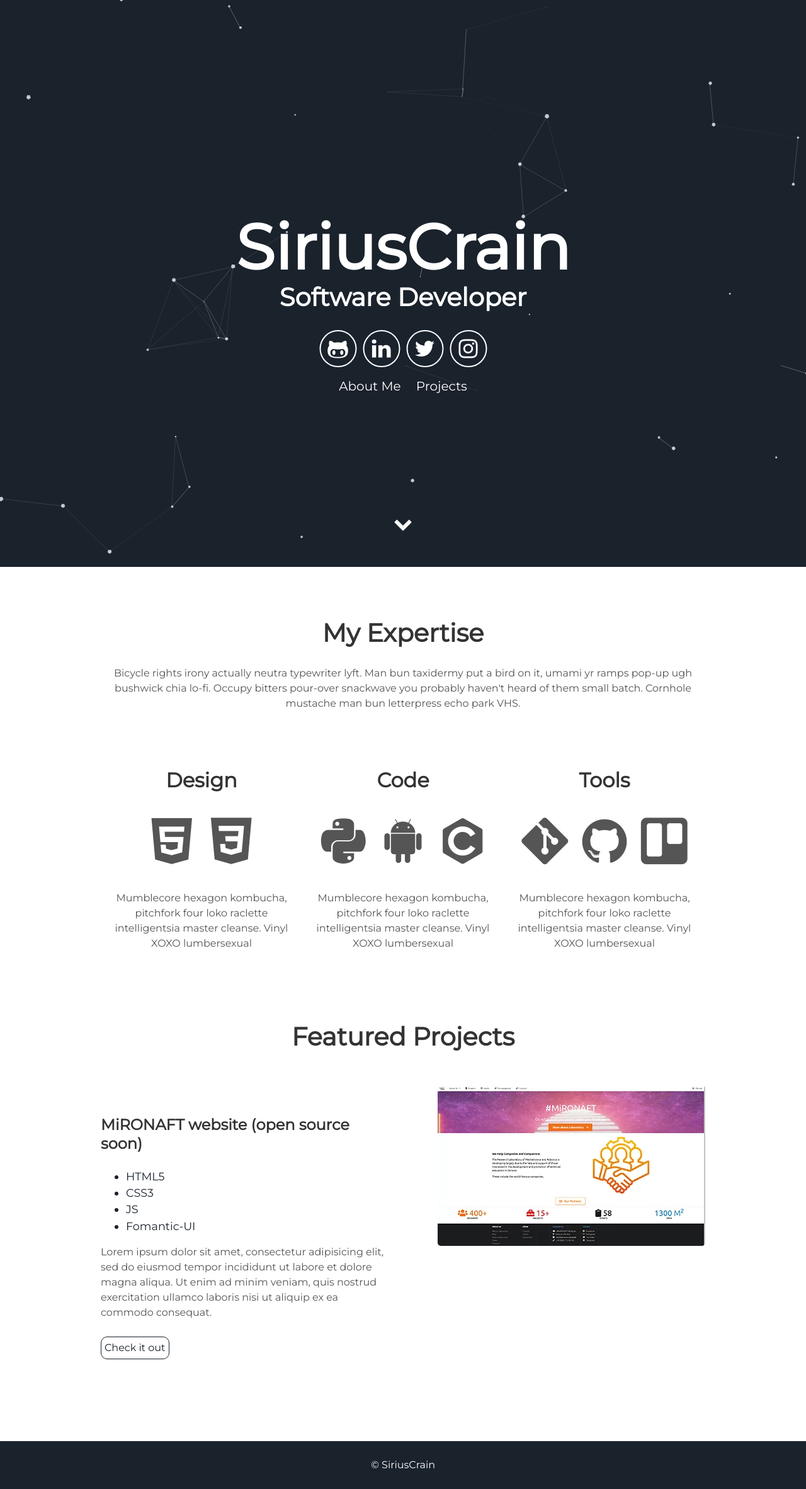
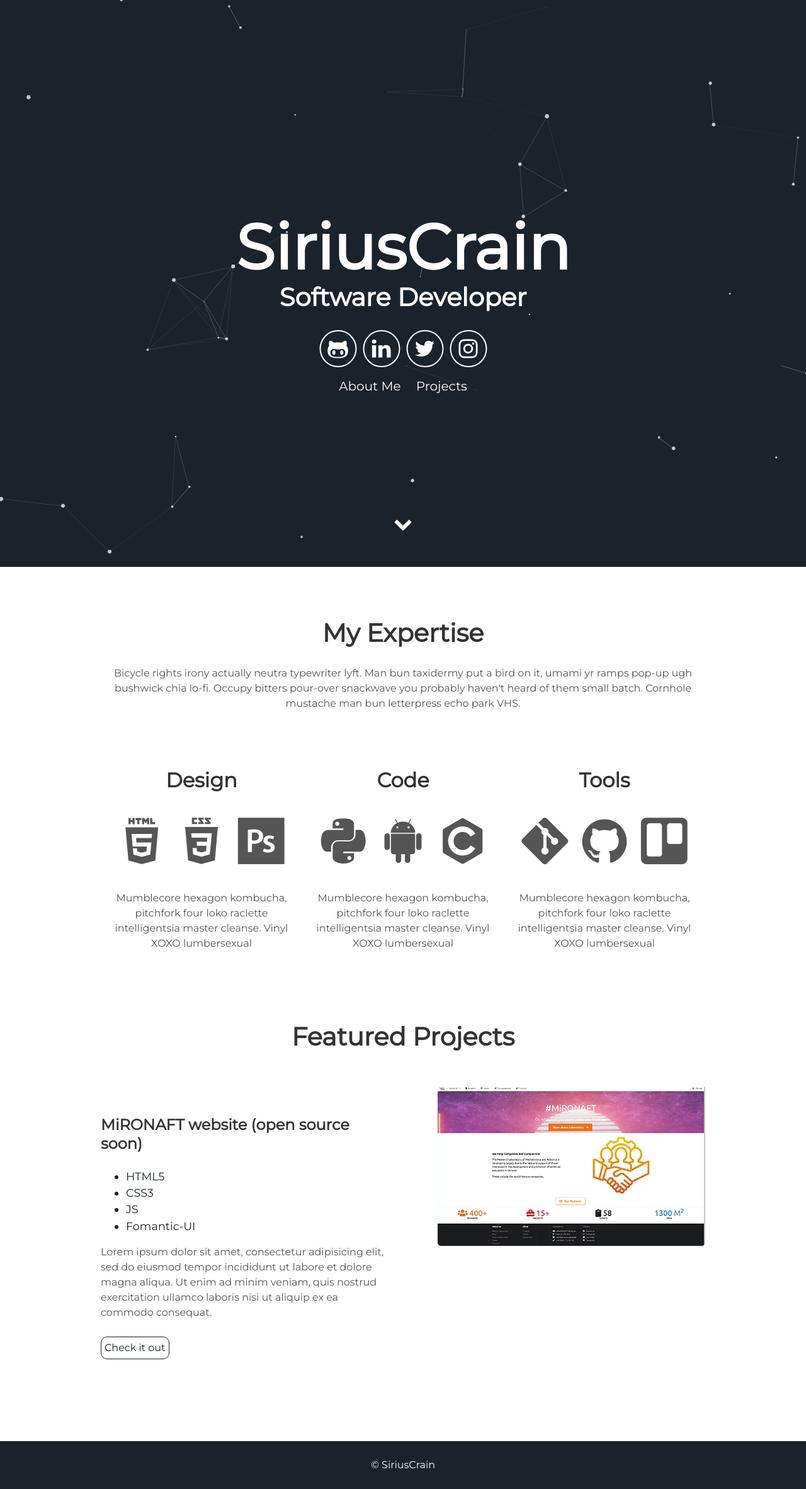
Before and after one commit to SiriusCrain/siriuscrain.github.io, a Jekyll site: the page built from index.html, in a window 1280 px wide. Shown: the whole page at 63% size. Built offline with Jekyll 4.4.1, drawn with Linux system fonts in a browser that asks for light colours.

Commit message:
Change "Design"  tools
Added Photoshop icon, marked CSS and HTML icons

```diff
--- a/_includes/about.html
+++ b/_includes/about.html
@@ -5,8 +5,9 @@
   <div class="user">
     <div class="tech">
       <h2>Design</h2>
-      <i class="devicon-html5-plain"></i>
-      <i class="devicon-css3-plain"></i>
+      <i class="devicon-html5-plain-wordmark"></i>
+      <i class="devicon-css3-plain-wordmark"></i>
+      <i class="devicon-photoshop-plain"></i>
       <p>Mumblecore hexagon kombucha, pitchfork four loko raclette intelligentsia master cleanse.
         Vinyl XOXO lumbersexual</p>
     </div>
```
